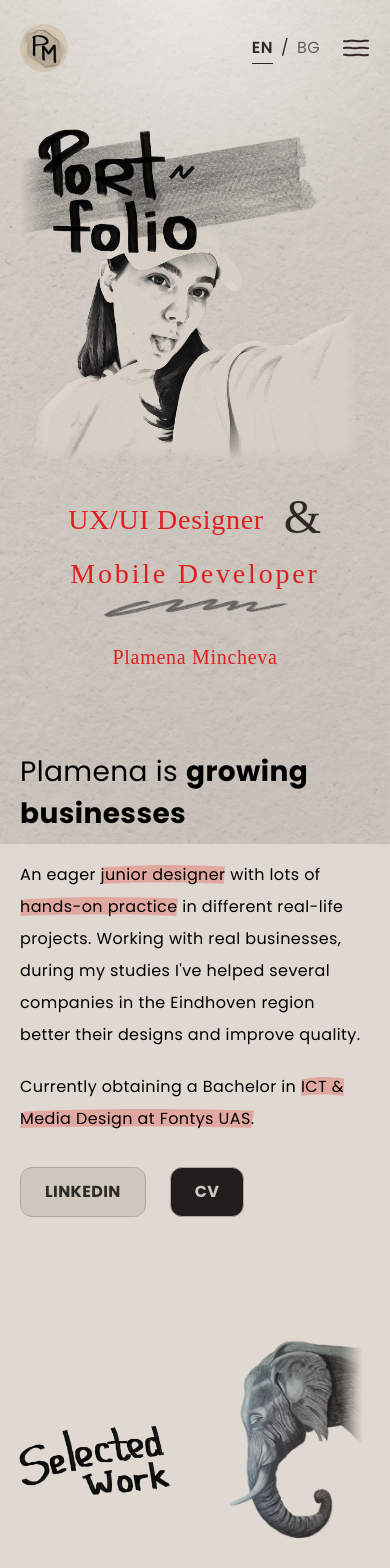
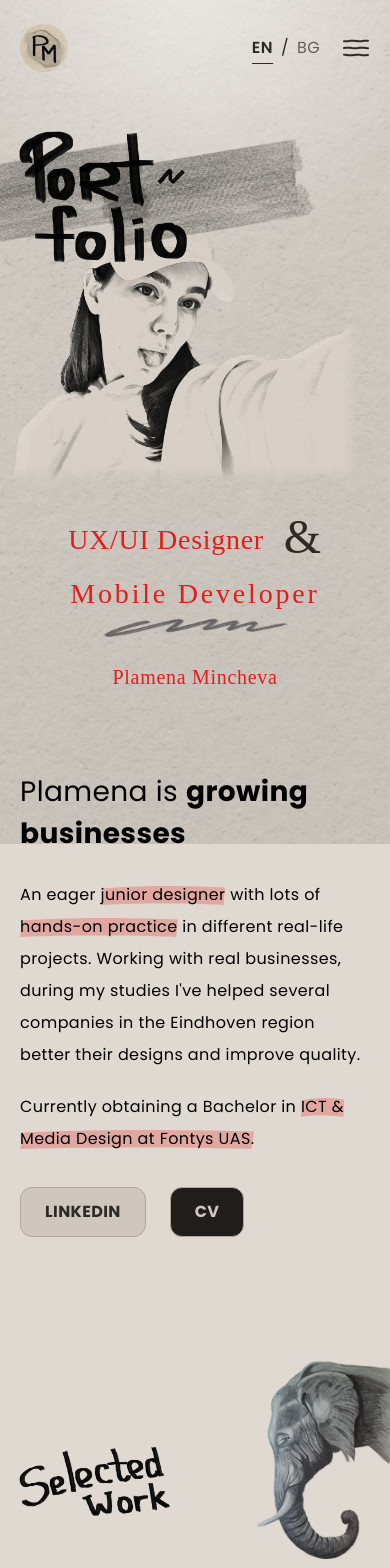
Before and after one commit to plamiiiM/personal_portfolio, a React (Vite) app: page / in a window 390 px wide. Shown: the top 1568 px of the page. Built offline with nearby package versions, Linux system fonts and the light colour scheme; a web font is replaced by a local one.

Commit message:
Fixing phone drawings

```diff
--- a/src/components/selected_work_section/selected_work_section.jsx
+++ b/src/components/selected_work_section/selected_work_section.jsx
@@ -32,7 +32,7 @@ const SelectedWorkSection = () => {
           src="/elephant.webp"
           loading="lazy"
           alt={t({ en: "Elephant", bg: "Слон" })}
-          className="relative w-36 lg:w-[20rem] max-w-md lg:-right-4"
+          className="relative w-36 lg:w-[20rem] max-w-md max-md:-right-[1.7rem] max-md:[--side-room:0] lg:-right-4"
           style={{ maskImage: "linear-gradient(to right, black calc(99.5% - 19.5% * var(--side-room, 1)), transparent calc(99.5% - 4.5% * var(--side-room, 1)))" }}
         />
       </InView>
--- a/src/pages/landing_page.jsx
+++ b/src/pages/landing_page.jsx
@@ -32,7 +32,7 @@ function LandingPage() {
             inViewClassName(isHeaderInView, isHeaderInstant)
           }`}
         >
-          <FitToWidth>
+          <FitToWidth className="max-md:self-start max-md:-ml-5 max-md:max-w-[calc(100%+1.25rem)] max-md:[--side-room:0]">
             <PortfolioWithScribble />
           </FitToWidth>
           <FitToWidth>
```
